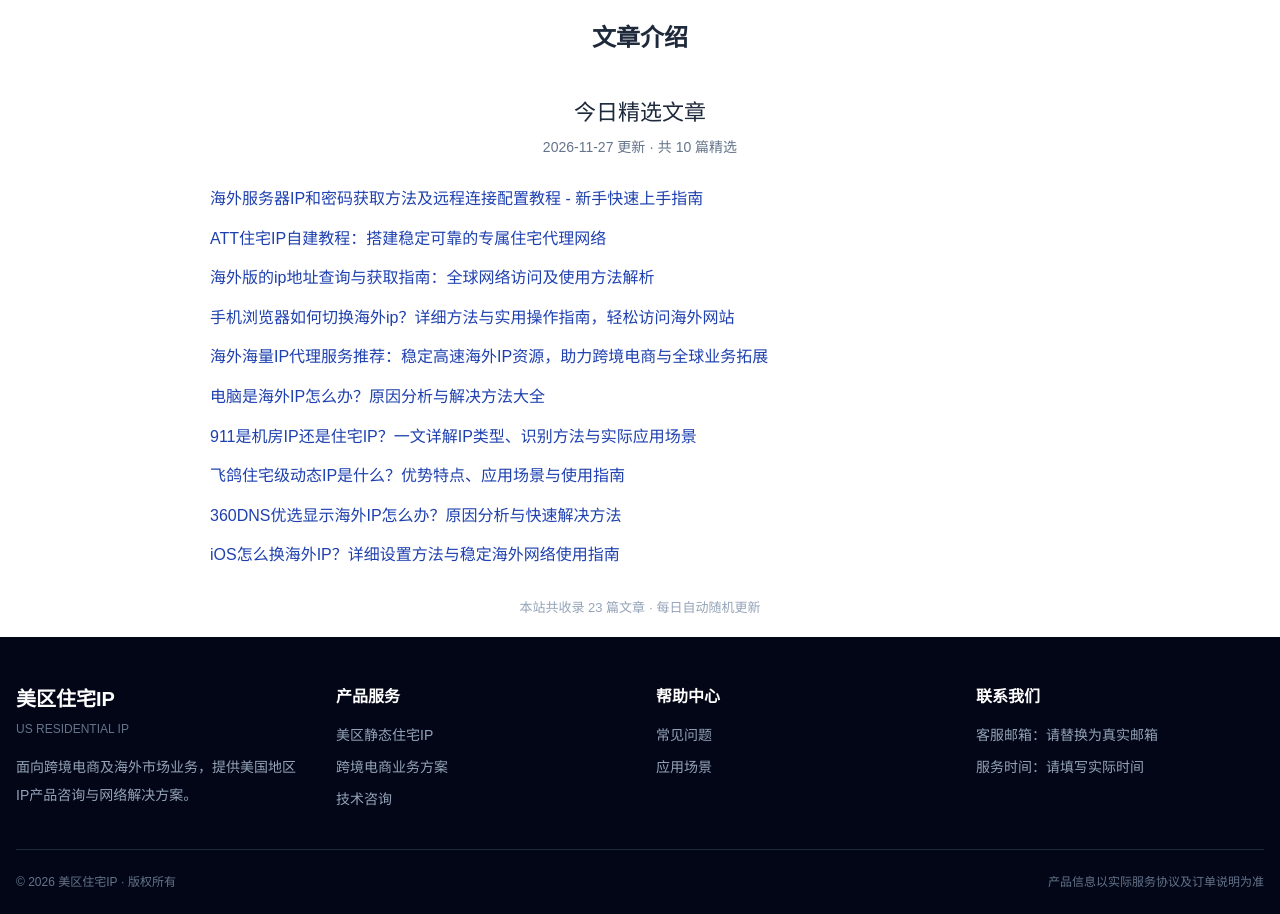
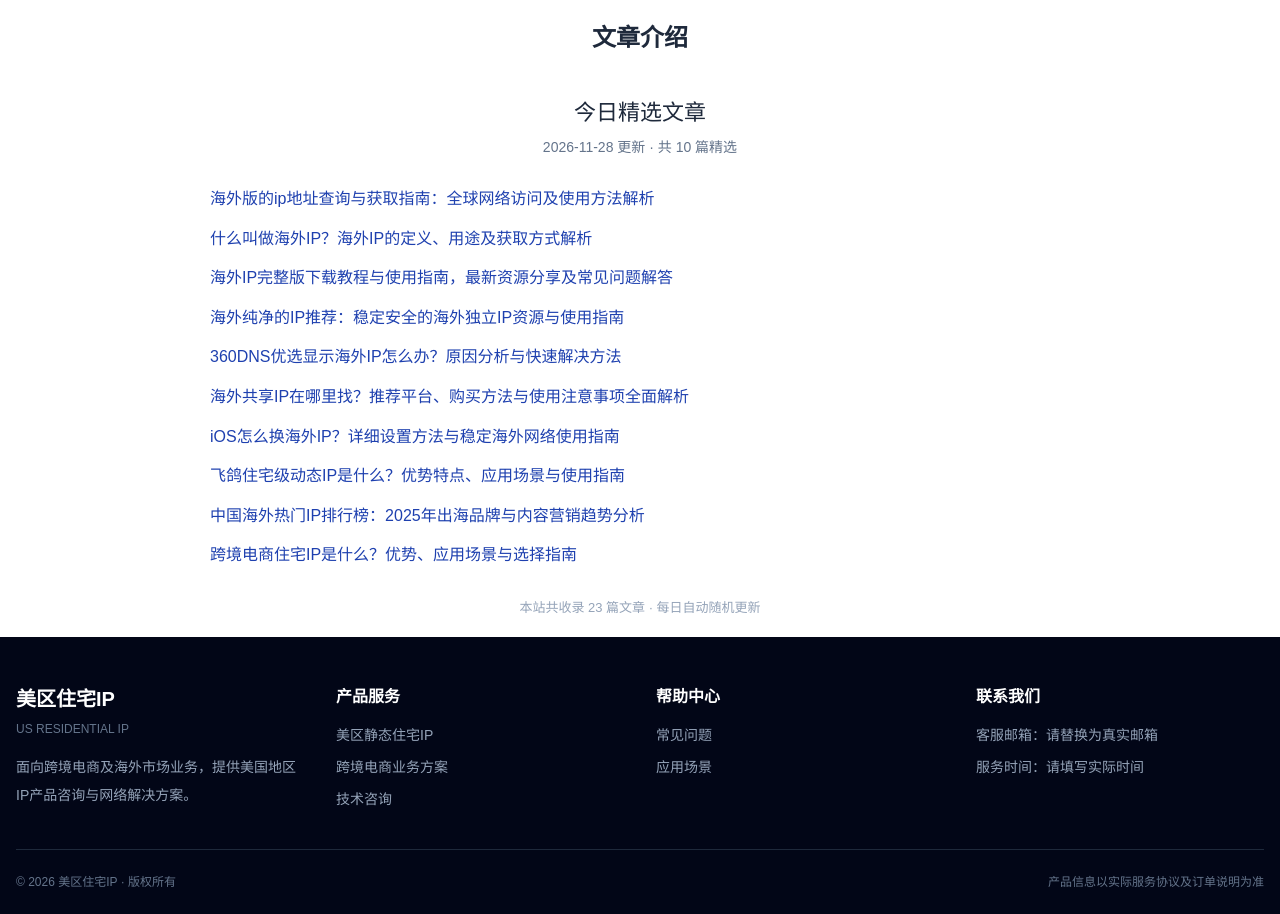
Before and after one commit to ultranova74/Ultranova74.giehub.io, a plain HTML site: page index.html in a window 1280 px wide. Shown: the part 3300-4214 px from the top of the page. Drawn offline with nearby package versions, Linux system fonts and the light colour scheme.

Commit message:
每日文章精选更新 2026-11-28

```diff
--- a/index.html
+++ b/index.html
@@ -293,18 +293,18 @@
         <h2 class="section-title">文章介绍</h2>
         <div class="link-list" style="max-width:900px; margin:0 auto; padding:20px 0;">
             <h2 style="text-align:center; font-size:22px; margin-bottom:8px; color:#1e293b;">今日精选文章</h2>
-            <p style="text-align:center; color:#64748b; font-size:14px; margin-bottom:28px;">2026-11-27 更新 · 共 10 篇精选</p>
+            <p style="text-align:center; color:#64748b; font-size:14px; margin-bottom:28px;">2026-11-28 更新 · 共 10 篇精选</p>
             <ul style="list-style:none; padding:0 20px; margin:0;">
-          <li style="margin-bottom:14px; line-height:1.6;"><a href="pages/0B9v5.html" style="color:#1e40af; text-decoration:none; font-size:16px;">海外服务器IP和密码获取方法及远程连接配置教程 - 新手快速上手指南</a></li>
-          <li style="margin-bottom:14px; line-height:1.6;"><a href="pages/0cNkT.html" style="color:#1e40af; text-decoration:none; font-size:16px;">ATT住宅IP自建教程：搭建稳定可靠的专属住宅代理网络</a></li>
           <li style="margin-bottom:14px; line-height:1.6;"><a href="pages/0cfS2.html" style="color:#1e40af; text-decoration:none; font-size:16px;">海外版的ip地址查询与获取指南：全球网络访问及使用方法解析</a></li>
-          <li style="margin-bottom:14px; line-height:1.6;"><a href="pages/0BIjJ.html" style="color:#1e40af; text-decoration:none; font-size:16px;">手机浏览器如何切换海外ip？详细方法与实用操作指南，轻松访问海外网站</a></li>
-          <li style="margin-bottom:14px; line-height:1.6;"><a href="pages/0BDmD.html" style="color:#1e40af; text-decoration:none; font-size:16px;">海外海量IP代理服务推荐：稳定高速海外IP资源，助力跨境电商与全球业务拓展</a></li>
-          <li style="margin-bottom:14px; line-height:1.6;"><a href="pages/0b8ti.html" style="color:#1e40af; text-decoration:none; font-size:16px;">电脑是海外IP怎么办？原因分析与解决方法大全</a></li>
-          <li style="margin-bottom:14px; line-height:1.6;"><a href="pages/0bi9A.html" style="color:#1e40af; text-decoration:none; font-size:16px;">911是机房IP还是住宅IP？一文详解IP类型、识别方法与实际应用场景</a></li>
+          <li style="margin-bottom:14px; line-height:1.6;"><a href="pages/0CL0t.html" style="color:#1e40af; text-decoration:none; font-size:16px;">什么叫做海外IP？海外IP的定义、用途及获取方式解析</a></li>
+          <li style="margin-bottom:14px; line-height:1.6;"><a href="pages/0bddu.html" style="color:#1e40af; text-decoration:none; font-size:16px;">海外IP完整版下载教程与使用指南，最新资源分享及常见问题解答</a></li>
+          <li style="margin-bottom:14px; line-height:1.6;"><a href="pages/0Bw0B.html" style="color:#1e40af; text-decoration:none; font-size:16px;">海外纯净的IP推荐：稳定安全的海外独立IP资源与使用指南</a></li>
+          <li style="margin-bottom:14px; line-height:1.6;"><a href="pages/0c7d4.html" style="color:#1e40af; text-decoration:none; font-size:16px;">360DNS优选显示海外IP怎么办？原因分析与快速解决方法</a></li>
+          <li style="margin-bottom:14px; line-height:1.6;"><a href="pages/0C38s.html" style="color:#1e40af; text-decoration:none; font-size:16px;">海外共享IP在哪里找？推荐平台、购买方法与使用注意事项全面解析</a></li>
+          <li style="margin-bottom:14px; line-height:1.6;"><a href="pages/0b108.html" style="color:#1e40af; text-decoration:none; font-size:16px;">iOS怎么换海外IP？详细设置方法与稳定海外网络使用指南</a></li>
           <li style="margin-bottom:14px; line-height:1.6;"><a href="pages/0CH65.html" style="color:#1e40af; text-decoration:none; font-size:16px;">飞鸽住宅级动态IP是什么？优势特点、应用场景与使用指南</a></li>
-          <li style="margin-bottom:14px; line-height:1.6;"><a href="pages/0c7d4.html" style="color:#1e40af; text-decoration:none; font-size:16px;">360DNS优选显示海外IP怎么办？原因分析与快速解决方法</a></li>
-          <li style="margin-bottom:14px; line-height:1.6;"><a href="pages/0b108.html" style="color:#1e40af; text-decoration:none; font-size:16px;">iOS怎么换海外IP？详细设置方法与稳定海外网络使用指南</a></li>
+          <li style="margin-bottom:14px; line-height:1.6;"><a href="pages/0BQZe.html" style="color:#1e40af; text-decoration:none; font-size:16px;">中国海外热门IP排行榜：2025年出海品牌与内容营销趋势分析</a></li>
+          <li style="margin-bottom:14px; line-height:1.6;"><a href="pages/0c6h0.html" style="color:#1e40af; text-decoration:none; font-size:16px;">跨境电商住宅IP是什么？优势、应用场景与选择指南</a></li>
             </ul>
             <p style="text-align:center; margin-top:30px; color:#94a3b8; font-size:13px;">本站共收录 23 篇文章 · 每日自动随机更新</p>
         </div>
```
